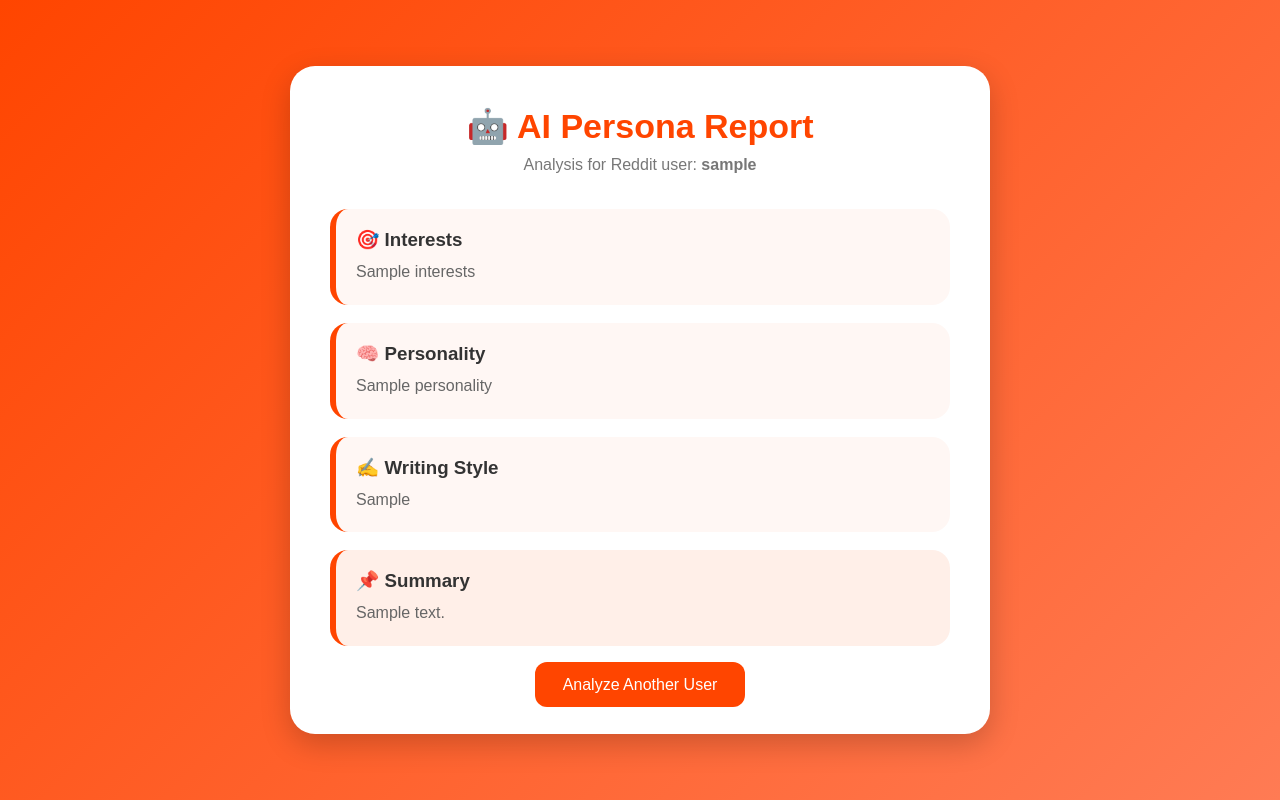
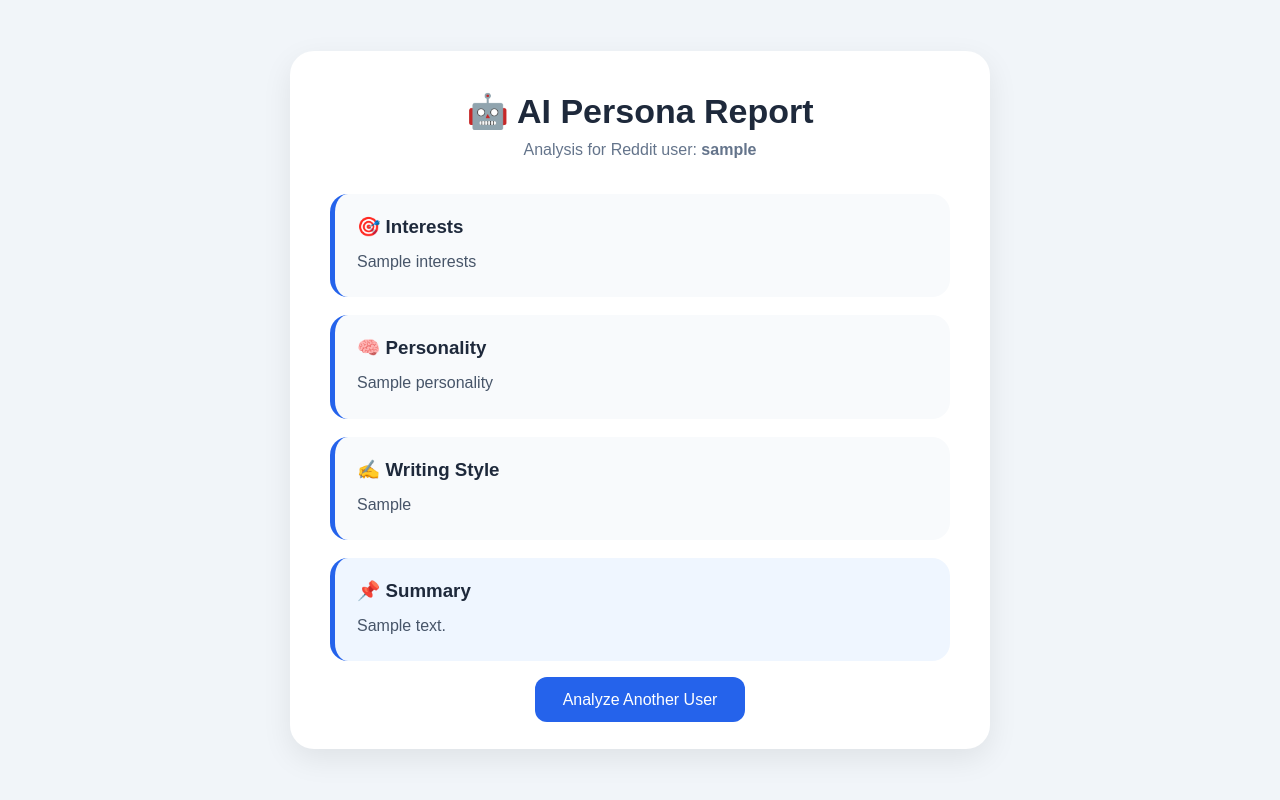
Before and after one commit to sreeananya1/reddit-persona_generator, a Flask app: template templates/result.html in a window 1280 px wide. Run offline with Flask 3, Linux system fonts and the light colour scheme; the template is opened without the code that fills it: most values are stand-ins (such as "Sample title", 1, 10 or a date in 2020).

Commit message:
improved UI

```diff
--- a/templates/result.html
+++ b/templates/result.html
@@ -12,7 +12,7 @@
         }
 
         body{
-            background: linear-gradient(135deg, #ff4500, #ff7b54);
+            background:#f1f5f9;
             min-height:100vh;
             display:flex;
             justify-content:center;
@@ -23,44 +23,49 @@
         .container{
             background:white;
             width:700px;
-            border-radius:25px;
+            border-radius:24px;
             padding:40px;
-            box-shadow:0px 10px 30px rgba(0,0,0,0.2);
+            box-shadow:0px 10px 30px rgba(0,0,0,0.08);
         }
 
         h1{
             text-align:center;
-            color:#ff4500;
+            color:#1e293b;
             margin-bottom:10px;
             font-size:34px;
         }
 
         .subtitle{
             text-align:center;
-            color:#777;
+            color:#64748b;
             margin-bottom:35px;
         }
 
         .card{
-            background:#fff7f4;
-            padding:20px;
+            background:#f8fafc;
+            padding:22px;
             border-radius:18px;
             margin-bottom:18px;
-            border-left:6px solid #ff4500;
+            border-left:5px solid #2563eb;
+            transition:0.3s;
+        }
+
+        .card:hover{
+            transform:translateY(-2px);
         }
 
         .card h3{
-            color:#333;
-            margin-bottom:8px;
+            color:#1e293b;
+            margin-bottom:10px;
         }
 
         .card p{
-            color:#666;
-            line-height:1.6;
+            color:#475569;
+            line-height:1.7;
         }
 
         .summary{
-            background:#ffefe8;
+            background:#eff6ff;
         }
 
         .button{
@@ -70,7 +75,7 @@
 
         a{
             text-decoration:none;
-            background:#ff4500;
+            background:#2563eb;
             color:white;
             padding:14px 28px;
             border-radius:12px;
@@ -79,7 +84,7 @@
         }
 
         a:hover{
-            background:#e63d00;
+            background:#1d4ed8;
         }
     </style>
 </head>
```
